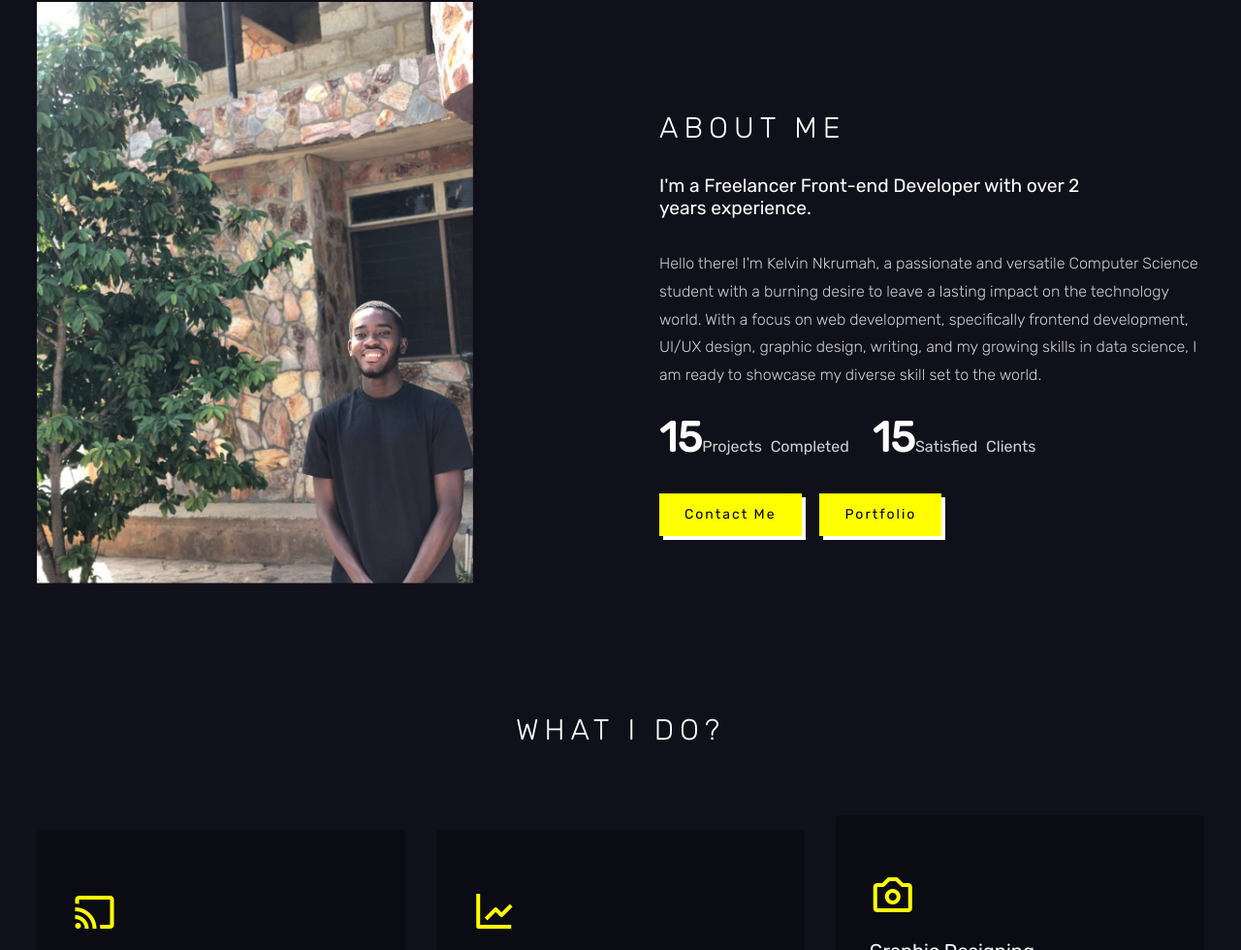
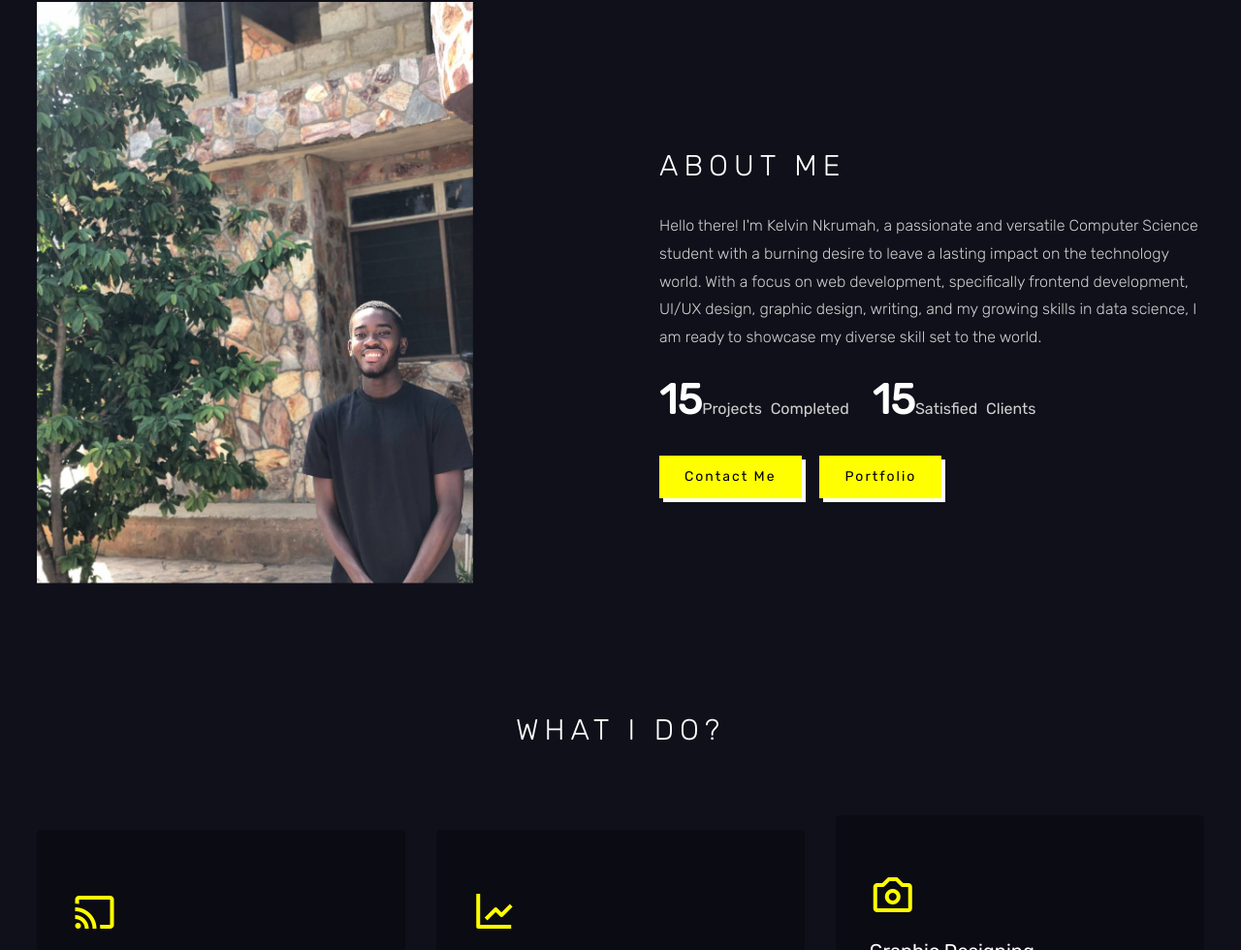
Before and after one commit to kelvinonero/kelvinonero.github.io-my-portfolio, a plain HTML site: page index.html in a window 1280 px wide. Shown: the part 818-1798 px from the top of the page at 97% size. Drawn offline with nearby package versions, Linux system fonts and the light colour scheme.

Commit message:
Update index.html

```diff
--- a/index.html
+++ b/index.html
@@ -4,7 +4,7 @@
     <meta charset="UTF-8">
     <meta http-equiv="X-UA-Compatible" content="IE=edge">
     <meta name="viewport" content="width=device-width, initial-scale=1.0">
-    <title>My Personal</title>
+    <title>My Portfolio</title>
     <link rel="stylesheet" href="onero.css">
     <link rel="stylesheet"href="https://unpkg.com/boxicons@latest/css/boxicons.min.css">
     <link rel="preconnect" href="https://fonts.googleapis.com">
@@ -53,7 +53,6 @@ rel="stylesheet">
         </div>
         <div class="about-text">
             <h3>ABOUT ME</h3>
-            <h2>I'm a Freelancer Front-end Developer with over 2 years experience.</h2>
             <p>Hello there! I'm Kelvin Nkrumah, a passionate and versatile Computer Science student with a burning desire to leave a lasting impact on the technology world.
                  With a focus on web development, specifically frontend development, UI/UX design, graphic design, writing, and my growing skills in data science,
                   I am ready to showcase my diverse skill set to the world.
```
